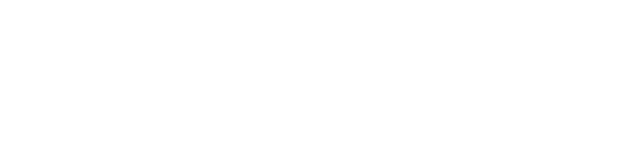
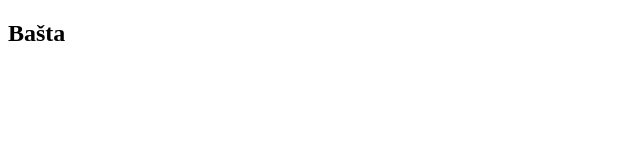
Before and after one commit to jiribasta/basta2, a plain HTML site: page index.html in a window 1280 px wide. Shown: the whole page, without its empty margins (0-640 px from the left). Drawn offline with Linux system fonts and the light colour scheme.

Commit message:
přidání nadpisu

```diff
--- a/index.html
+++ b/index.html
@@ -4,6 +4,6 @@
     <meta charset="utf-8">
 </head>
 <body>
-
+    <h2>Bašta</h2>
 </body>
 </html>
```
